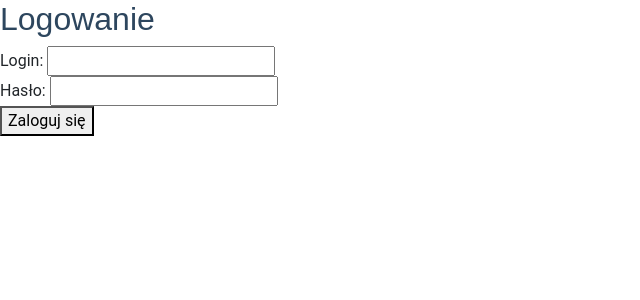
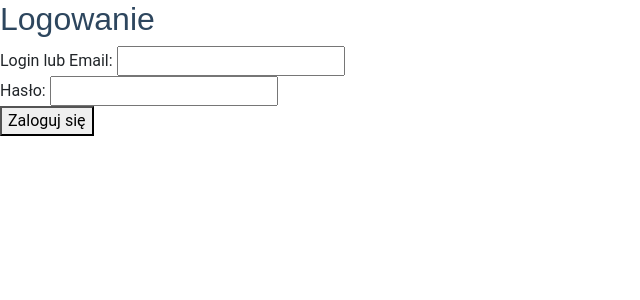
Before and after one commit to DorianWlodarczykZapas/AcousticAbsorptionCalc, a Django app: template AcousticAbsorptionCalc/users/templates/users/login.html in a window 1280 px wide. Shown: the top 300 px of the page, without its empty margins (0-640 px from the left). Run offline with Django 5.2, Linux system fonts and the light colour scheme; the template is opened without the code that fills it, so the values that code supplies are empty; parts of the project's set-up code (start-up, migrations or seed data) failed here and were passed over; some libraries are stand-ins or nearby versions.

Commit message:
fix: Implementation of login template

```diff
--- a/AcousticAbsorptionCalc/users/templates/users/login.html
+++ b/AcousticAbsorptionCalc/users/templates/users/login.html
@@ -4,8 +4,8 @@
     <h2>Logowanie</h2>
     <form method="post">
         {% csrf_token %}
-        <label for="username">Login:</label>
-        <input type="text" name="username" id="username" required>
+        <label for="identifier">Login lub Email:</label>
+        <input type="text" name="identifier" id="identifier" required>
         <br>
         <label for="password">Hasło:</label>
         <input type="password" name="password" id="password" required>
```
